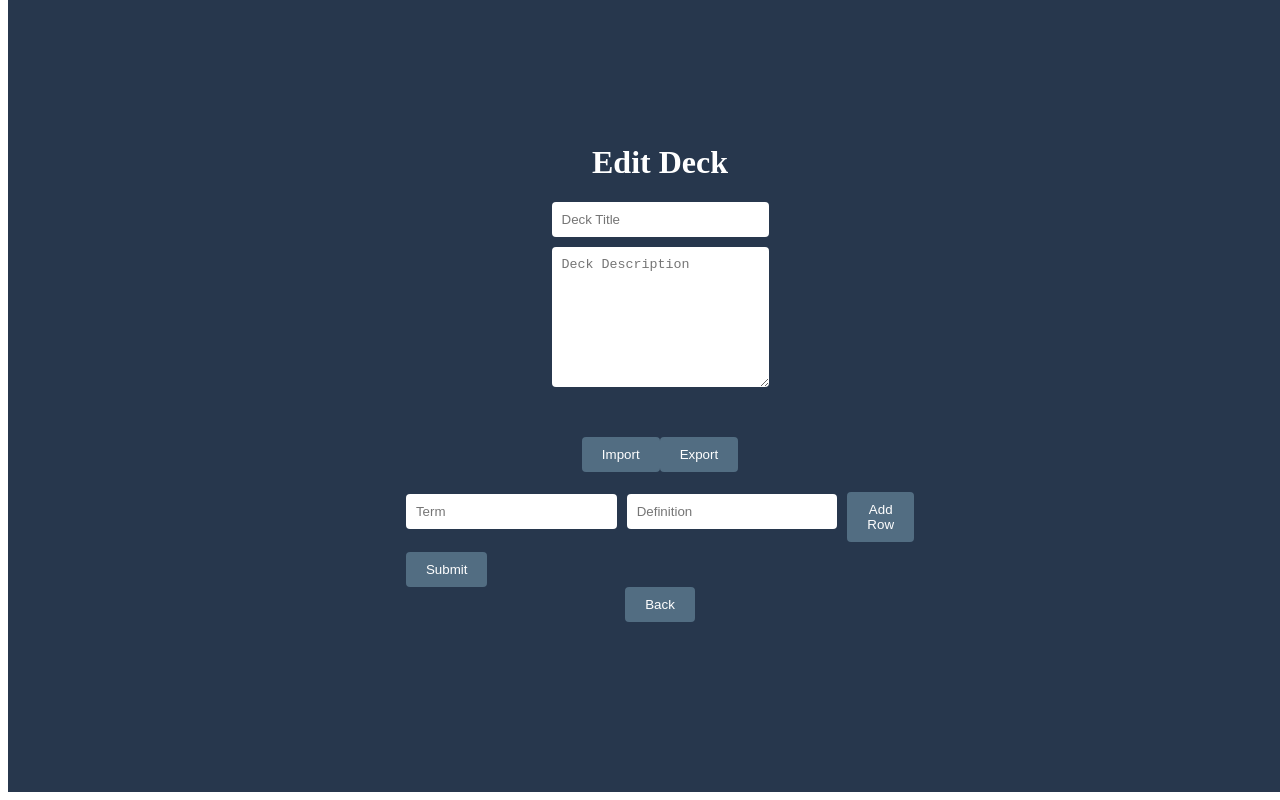
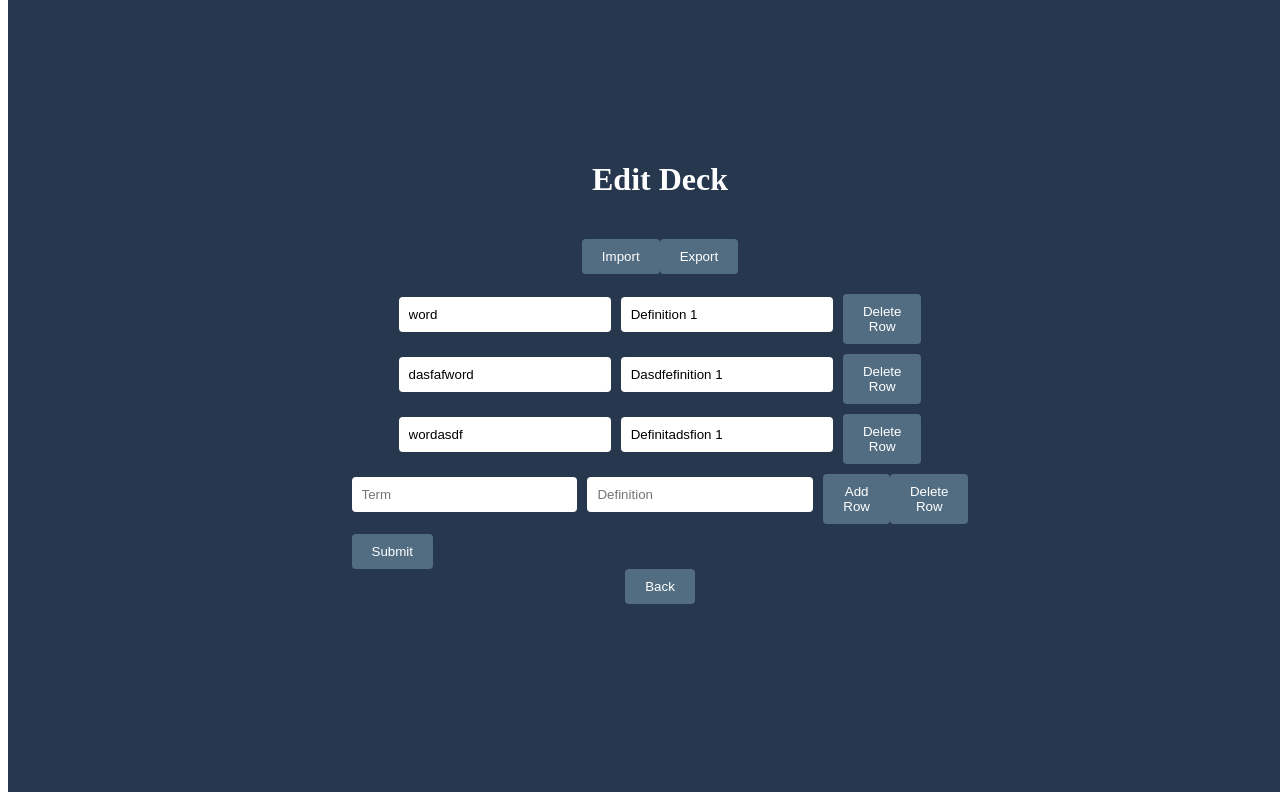
Before and after one commit to khuongduy354/kundi, a SvelteKit app in the folder client/: page / in a window 1280 px wide. Both pictures are taken after a click on the button "Add or remove terms". Shown: the part 104-904 px from the top of the page. Built offline with nearby package versions, Linux system fonts and the light colour scheme.

Commit message:
feat(frontend):edit cards

```diff
--- a/client/src/routes/+page.svelte
+++ b/client/src/routes/+page.svelte
@@ -5,6 +5,12 @@
 	import Sets from './sets/+page.svelte';
 	export var mode = 'Home';
 	let set_id = '';
+	let set_name = '';
+	let flashcards = [
+		{ card_id: 'Term 1', word: 'word', definition: 'Definition 1' },
+		{ card_id: 'asdfTerm 1', word: 'dasfafword', definition: 'Dasdfefinition 1' },
+		{ card_id: 'Teradfm 1', word: 'wordasdf', definition: 'Definitadsfion 1' }
+	];
 </script>
 
 <svelte:head>
@@ -13,15 +19,15 @@
 </svelte:head>
 
 {#if mode == 'Slideshow' || mode == 'Home'}
-	<Slideshow bind:set_id bind:mode />
+	<Slideshow bind:set_id bind:mode bind:flashcards />
 {/if}
 
 {#if mode == 'Edit'}
-	<Edit bind:mode />
+	<Edit bind:mode bind:set_name bind:flashcards />
 {/if}
 {#if mode == 'Login'}
 	<Login />
 {/if}
 {#if mode == 'Sets'}
-	<Sets bind:set_id bind:mode />
+	<Sets bind:set_id bind:mode bind:set_name />
 {/if}
--- a/client/src/routes/sets/+page.svelte
+++ b/client/src/routes/sets/+page.svelte
@@ -5,6 +5,7 @@
 	import Popup from '../statics/popup.svelte';
 	import { APIUrl, UserState } from '../../store.js';
 
+	export let set_name;
 	export let mode;
 	export let set_id;
 	let showPopup = false;
@@ -79,6 +80,7 @@
 				<button
 					on:click={() => {
 						set_id = deck.set_id;
+						set_name = deck.set_name;
 						mode = 'Home';
 					}}
 					class="deck"
--- a/client/src/routes/statics/edit.svelte
+++ b/client/src/routes/statics/edit.svelte
@@ -1,5 +1,8 @@
 <script>
 	export let mode;
+	export let set_name = '';
+	export let flashcards = [{ card_id: 'Term 1', word: 'word', definition: 'Definition 1' }];
+
 	let deckTitle = '';
 	let deckDescription = '';
 	let terms = [];
@@ -13,15 +16,15 @@
 
 <main>
 	<header>
-		<h1>Edit Deck</h1>
-		<div class="deck-info">
+		<h1>Edit Deck {set_name}</h1>
+		<!-- <div class="deck-info">
 			<input type="text" bind:value={deckTitle} placeholder="Deck Title" class="input-field" />
 			<textarea
 				bind:value={deckDescription}
 				placeholder="Deck Description"
 				class="textarea-field"
 			/>
-		</div>
+		</div> -->
 	</header>
 
 	<!--   <div class="card-columns">
@@ -48,12 +51,24 @@
 		<span />
 		<button class="button">Export</button>
 	</div>
-
+	{#each flashcards as flashcard}
+		<div class="form-row">
+			<input type="text" placeholder="Term" class="input-field" value={flashcard.word} />
+			<input
+				type="text"
+				placeholder="Definition"
+				class="input-field"
+				value={flashcard.definition}
+			/>
+			<button class="button">Delete Row</button>
+		</div>
+	{/each}
 	<form on:submit|preventDefault={handleSubmit}>
 		<div class="form-row">
 			<input type="text" placeholder="Term" class="input-field" />
 			<input type="text" placeholder="Definition" class="input-field" />
 			<button class="button">Add Row</button>
+			<button class="button">Delete Row</button>
 		</div>
 		<button class="button">Submit</button>
 	</form>
--- a/client/src/routes/statics/slideshow.svelte
+++ b/client/src/routes/statics/slideshow.svelte
@@ -21,7 +21,7 @@
 	function addFlashcard() {
 		// Implement your logic to add a new flashcard
 	}
-	let flashcards = [
+	export let flashcards = [
 		{ card_id: 'Term 1', word: 'word', definition: 'Definition 1' },
 		{ card_id: 'asdfTerm 1', word: 'dasfafword', definition: 'Dasdfefinition 1' },
 		{ card_id: 'Teradfm 1', word: 'wordasdf', definition: 'Definitadsfion 1' }
```
